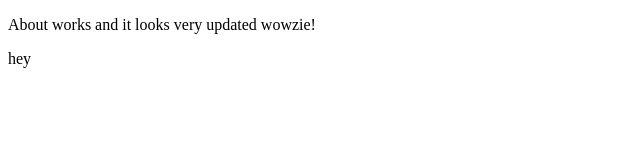
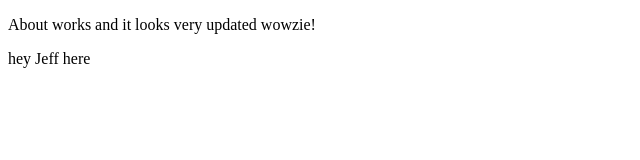
Before and after one commit to jeryjj/git, an Angular app: page / in a window 1280 px wide. Shown: the top 160 px of the page, without its empty margins (0-640 px from the left). Built offline with nearby package versions, Linux system fonts and the light colour scheme.

Commit message:
jeff branch init

```diff
--- a/src/app/about/about.component.html
+++ b/src/app/about/about.component.html
@@ -1,2 +1,2 @@
 <p>About works and it looks very updated wowzie!</p>
-<div>hey</div>
+<div>hey Jeff here</div>
```
